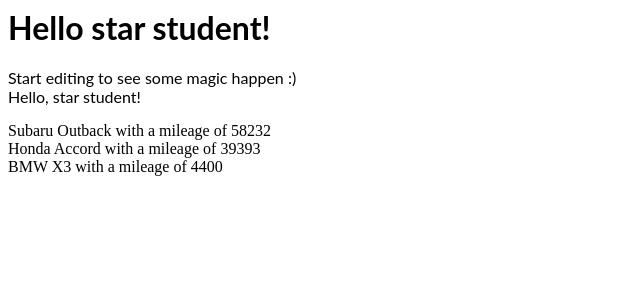
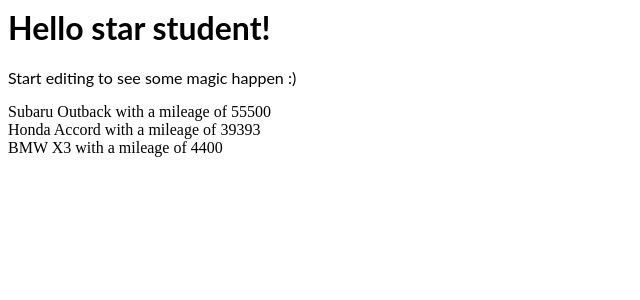
Before and after one commit to caglarcataloglu/angular-ivy-sololearn, an Angular app: page / in a window 1280 px wide. Shown: the top 300 px of the page, without its empty margins (0-640 px from the left). Built offline with nearby package versions, Linux system fonts and the light colour scheme.

Commit message:
3 files modified

```diff
--- a/src/app/app.component.html
+++ b/src/app/app.component.html
@@ -1,8 +1,6 @@
 <hello name="{{ name }}"></hello>
 <p>
   Start editing to see some magic happen :)
-  <br>
-  Hello, {{name}}!
 </p>
 
 <div *ngFor="let car of cars">
--- a/src/app/app.component.ts
+++ b/src/app/app.component.ts
@@ -1,21 +1,22 @@
 import { Component, VERSION } from '@angular/core';
 import { Car } from './car';
+import { TransportationService} from './transportation.service';
 @Component({
   selector: 'my-app',
   templateUrl: './app.component.html',
   styleUrls: ['./app.component.css'],
 })
 export class AppComponent {
-  subaru: Car = { make: 'Subaru', model: 'Outback', miles: 58232 };
-  honda: Car = { make: 'Honda', model: 'Accord', miles: 39393 };
-  bmw: Car = { make: 'BMW', model: 'X3', miles: 4400 };
-  cars: Car[] = [this.subaru, this.honda, this.bmw];
 
-  prefix = 'I am a ';
-  name = 'star student';
+  cars: Car[];
+  constructor(private transportationService: TransportationService){
+  this.cars=this.transportationService.getCars()
+  }
+
+    name = 'star student';
 
   speak() {
-    const sentence = this.prefix + this.name;
+    const sentence = this.name;
     return sentence;
   }
 }
--- a/src/app/hello.component.ts
+++ b/src/app/hello.component.ts
@@ -8,7 +8,5 @@
 export class HelloComponent  {
   @Input() name: string;
 
-  speak(){
-    speakFunctionIsHere:'Caglar'
-  }
+
 }
```
